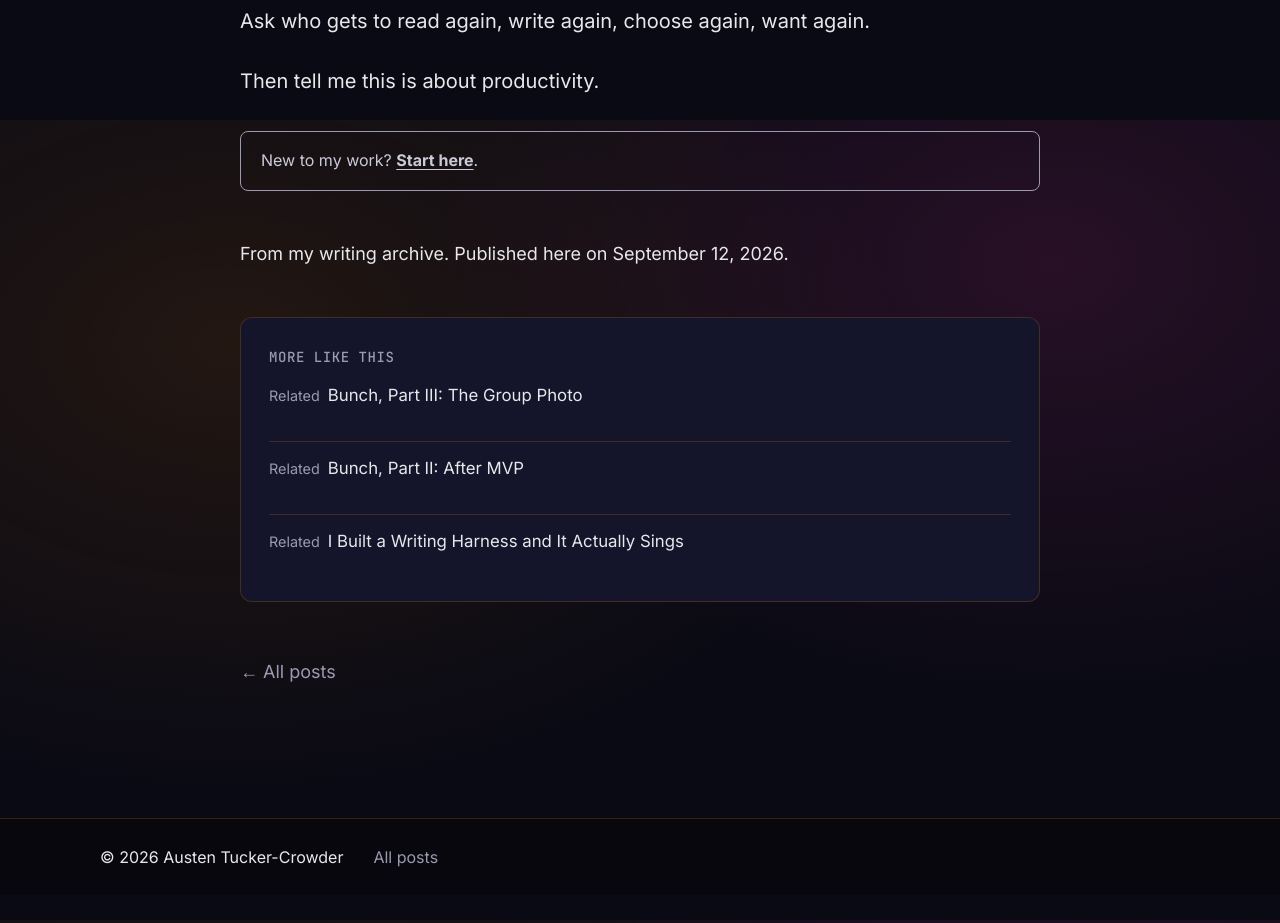
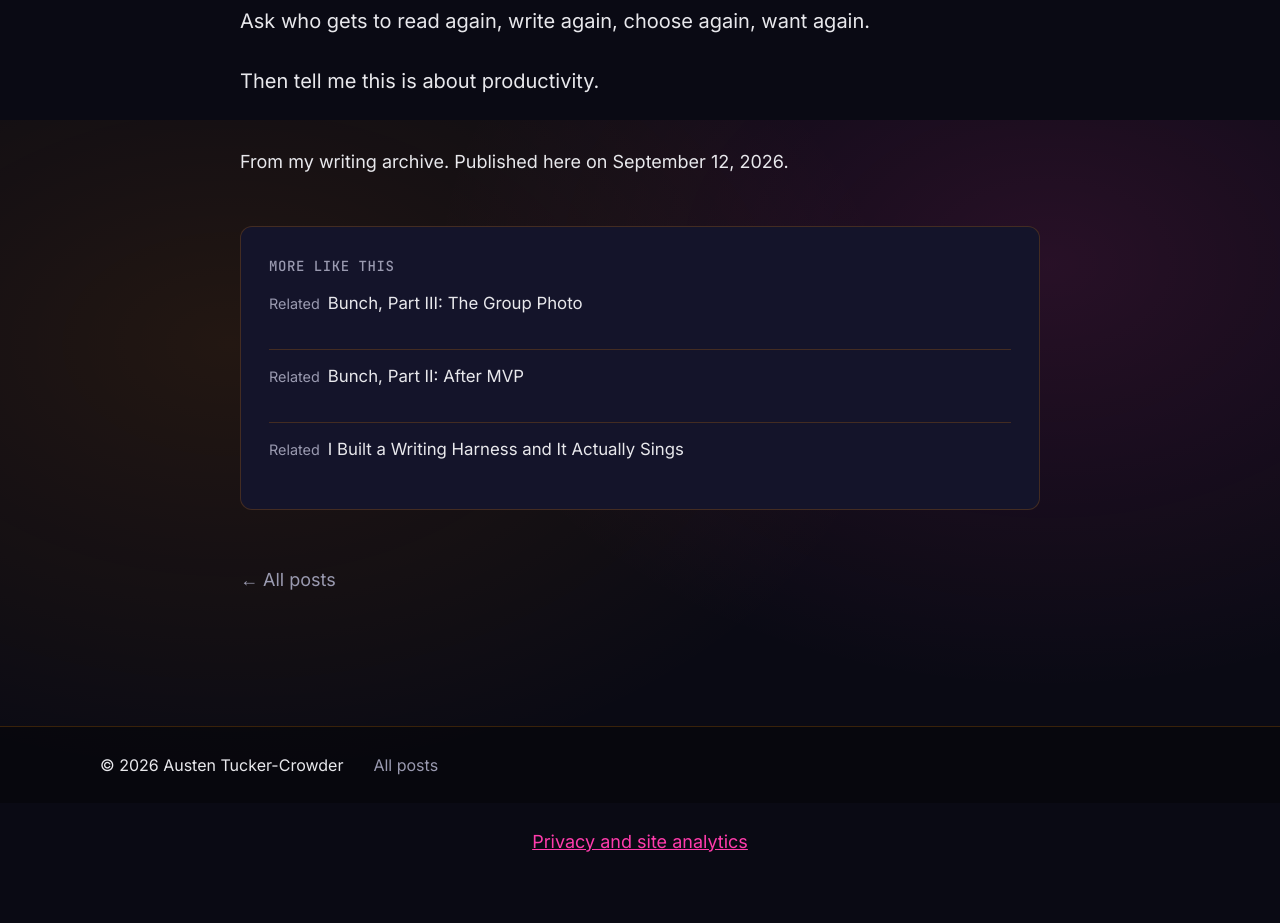
Before and after one commit to Arcadesys/work-thearcades-me, a Next.js app: page /blog/ai-accessibility-revolution in a window 1280 px wide. Shown: the part 8680-9603 px from the top of the page. After the commit the page ends 9559 px from the top, so only its background shows below. Built offline with nearby package versions, Linux system fonts and the light colour scheme.

Commit message:
Limit start aside to featured article

```diff
--- a/app/blog/[slug]/page.tsx
+++ b/app/blog/[slug]/page.tsx
@@ -48,9 +48,9 @@
       <p><a href="https://www.thearcades.me/subscribe">Choose from all email topics →</a></p>
     </div>
     {secondHalf && <div className="blog-prose"><Markdown {...markdownProps}>{secondHalf}</Markdown></div>}
-    <aside className="blog-start" aria-label="Start here">
+    {post.slug === 'when-in-crisis-make-tea' && <aside className="blog-start" aria-label="Start here">
       <p>New to my work? <Link href="/start">Start here</Link>.</p>
-    </aside>
+    </aside>}
     {source?.url && <p className="blog-provenance">Originally published on <a href={source.url}>The Arcades</a> on {displayDate(post.publishDate)}.</p>}
     {source?.kind === 'archive' && <p className="blog-provenance">From my writing archive. Published here on {displayDate(post.publishDate)}.</p>}
     <RelatedReading items={related} />
```
